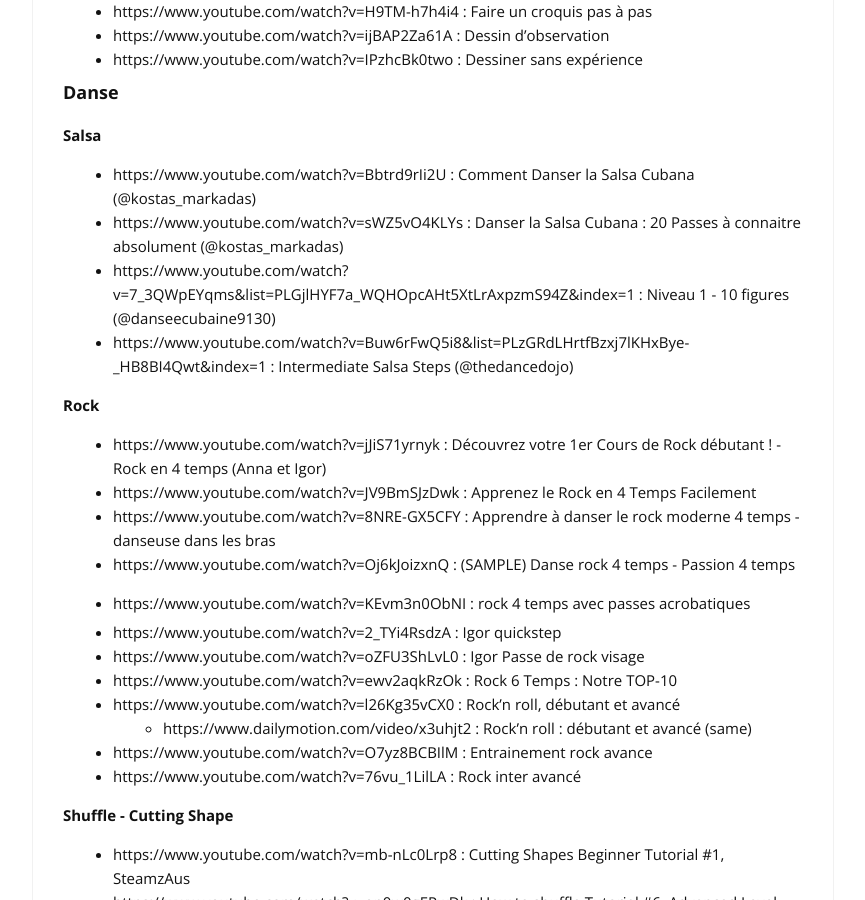
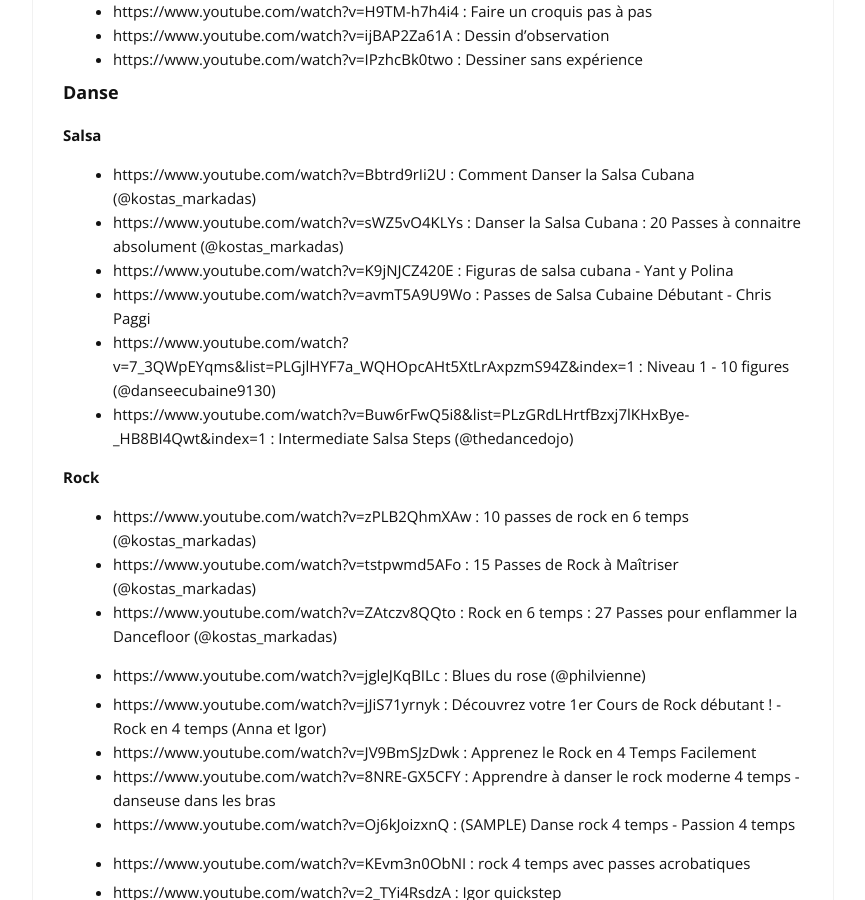
Before and after one commit to cylmat/cylmat.github.io, a Jekyll site: the page built from _pages/tricks.md, in a window 1280 px wide and 900 px high, scrolled down 273 px. Shown: the whole window, without its empty margins (207-1072 px from the left). Built offline with Jekyll 4.4.1, drawn with Linux system fonts in a browser that asks for light colours; nearby versions of some CDN libraries; some of the changed text lies outside the part shown.

Commit message:
Update tricks.md

```diff
--- a/_pages/tricks.md
+++ b/_pages/tricks.md
@@ -15,10 +15,17 @@
 **Salsa**
 - https://www.youtube.com/watch?v=Bbtrd9rIi2U : Comment Danser la Salsa Cubana (@kostas_markadas)
 - https://www.youtube.com/watch?v=sWZ5vO4KLYs : Danser la Salsa Cubana : 20 Passes à connaitre absolument (@kostas_markadas)
+- https://www.youtube.com/watch?v=K9jNJCZ420E : Figuras de salsa cubana - Yant y Polina
+- https://www.youtube.com/watch?v=avmT5A9U9Wo : Passes de Salsa Cubaine Débutant - Chris Paggi
 - https://www.youtube.com/watch?v=7_3QWpEYqms&list=PLGjlHYF7a_WQHOpcAHt5XtLrAxpzmS94Z&index=1 : Niveau 1 - 10 figures (@danseecubaine9130)
 - https://www.youtube.com/watch?v=Buw6rFwQ5i8&list=PLzGRdLHrtfBzxj7lKHxBye-_HB8BI4Qwt&index=1 : Intermediate Salsa Steps (@thedancedojo)
 
 **Rock**
+- https://www.youtube.com/watch?v=zPLB2QhmXAw : 10 passes de rock en 6 temps (@kostas_markadas)
+- https://www.youtube.com/watch?v=tstpwmd5AFo : 15 Passes de Rock à Maîtriser (@kostas_markadas)
+- https://www.youtube.com/watch?v=ZAtczv8QQto : Rock en 6 temps : 27 Passes pour enflammer la Dancefloor (@kostas_markadas)
+- https://www.youtube.com/watch?v=jgleJKqBILc : Blues du rose (@philvienne)
+
 - https://www.youtube.com/watch?v=jJiS71yrnyk : Découvrez votre 1er Cours de Rock débutant ! - Rock en 4 temps (Anna et Igor)
 - https://www.youtube.com/watch?v=JV9BmSJzDwk : Apprenez le Rock en 4 Temps Facilement
 - https://www.youtube.com/watch?v=8NRE-GX5CFY : Apprendre à danser le rock moderne 4 temps - danseuse dans les bras
```
Also changed, not shown: other parts of _pages/tricks.md (+6 -0 lines).
